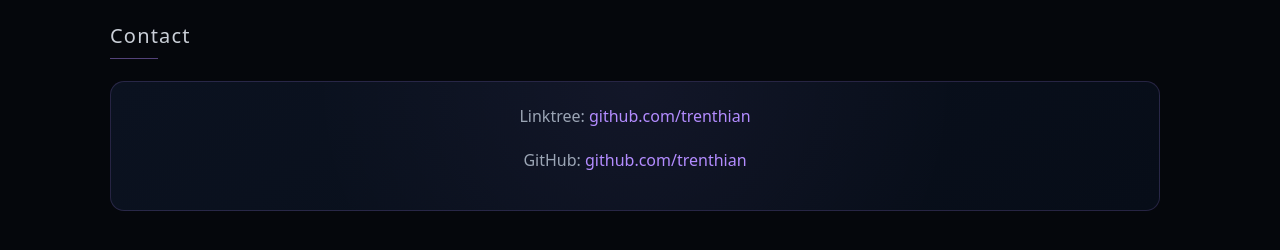
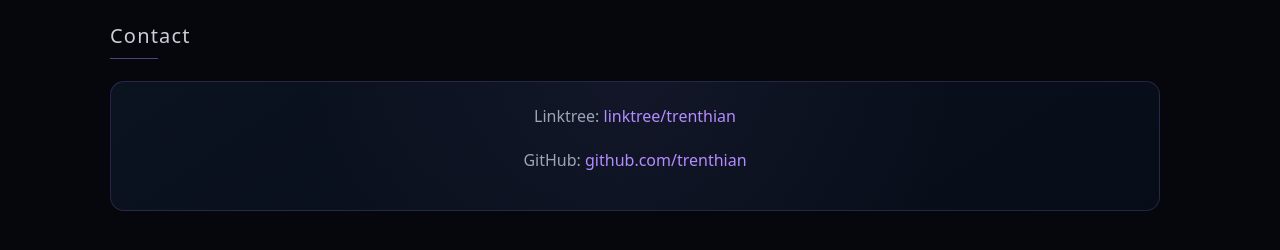
Before and after one commit to trenthian/trenthian.github.io, a Jekyll site: the page built from index.md, in a window 1280 px wide and 900 px high, scrolled down 1284 px. Shown: the part 555-805 px from the top of the window. Built offline with Jekyll 4.4.1, drawn with Linux system fonts in a browser that asks for light colours.

Commit message:
Update index.md

```diff
--- a/index.md
+++ b/index.md
@@ -159,7 +159,7 @@ layout: default
         href="https://linktr.ee/trenthian"
         target="_blank">
 
-        github.com/trenthian
+        linktree/trenthian
 
       </a>
       </p>
```
